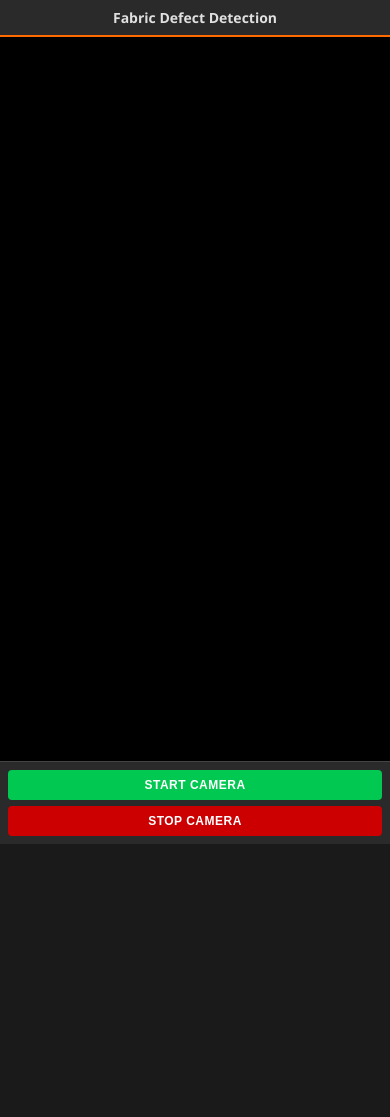
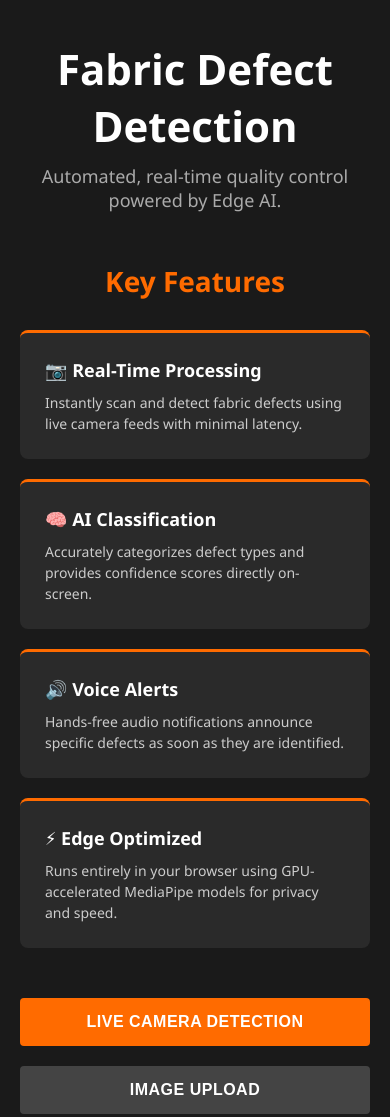
Before and after one commit to NorielFabella/fabric-defect-detection-system, a plain HTML site: page index.html in a window 390 px wide. Before the commit the page ends 844 px from the top, so only its background shows below. Drawn offline with Linux system fonts and the light colour scheme.

Commit message:
Added Landing Page V2

```diff
--- a/app.js
+++ b/app.js
@@ -111,6 +111,47 @@ function speakDefect(label) {
     lastSpokenLabel = normalized;
     lastSpokenTime = now;
 }
+
+// ---------------------------
+// UI ROUTING & NAVIGATION
+// ---------------------------
+
+const viewLanding = document.getElementById('view-landing');
+const viewLive = document.getElementById('view-live');
+const viewUpload = document.getElementById('view-upload');
+
+const navLiveBtn = document.getElementById('nav-live-btn');
+const navUploadBtn = document.getElementById('nav-upload-btn');
+const backLiveBtn = document.getElementById('back-live-btn');
+const backUploadBtn = document.getElementById('back-upload-btn');
+
+// Navigate to Live Camera
+navLiveBtn.addEventListener('click', () => {
+    viewLanding.classList.add('hidden');
+    viewLive.classList.remove('hidden');
+});
+
+// Navigate to Image Upload
+navUploadBtn.addEventListener('click', () => {
+    viewLanding.classList.add('hidden');
+    viewUpload.classList.remove('hidden');
+});
+
+// Go back from Live Camera
+backLiveBtn.addEventListener('click', () => {
+    // Ensure camera turns off when leaving the page
+    if (!stopBtn.disabled) {
+        stopCamera();
+    }
+    viewLive.classList.add('hidden');
+    viewLanding.classList.remove('hidden');
+});
+
+// Go back from Image Upload
+backUploadBtn.addEventListener('click', () => {
+    viewUpload.classList.add('hidden');
+    viewLanding.classList.remove('hidden');
+});
 
 // ---------------------------
 // INITIALIZE MEDIAPIPE
--- a/index.html
+++ b/index.html
@@ -7,8 +7,48 @@
     <link rel="stylesheet" href="style.css">
 </head>
 <body>
+    <div id="view-landing" class="view active">
+        <div class="landing-content">
+            <header class="hero">
+                <h1>Fabric Defect Detection</h1>
+                <p>Automated, real-time quality control powered by Edge AI.</p>
+            </header>
+
+            <section class="features">
+                <h2>Key Features</h2>
+                <div class="feature-grid">
+                    <div class="feature-card">
+                        <h3>📷 Real-Time Processing</h3>
+                        <p>Instantly scan and detect fabric defects using live camera feeds with minimal latency.</p>
+                    </div>
+                    <div class="feature-card">
+                        <h3>🧠 AI Classification</h3>
+                        <p>Accurately categorizes defect types and provides confidence scores directly on-screen.</p>
+                    </div>
+                    <div class="feature-card">
+                        <h3>🔊 Voice Alerts</h3>
+                        <p>Hands-free audio notifications announce specific defects as soon as they are identified.</p>
+                    </div>
+                    <div class="feature-card">
+                        <h3>⚡ Edge Optimized</h3>
+                        <p>Runs entirely in your browser using GPU-accelerated MediaPipe models for privacy and speed.</p>
+                    </div>
+                </div>
+            </section>
+
+            <div class="action-buttons">
+                <button id="nav-live-btn" class="primary-btn">Live Camera Detection</button>
+                <button id="nav-upload-btn" class="secondary-btn">Image Upload</button>
+            </div>
+        </div>
+    </div>
+
+    <div id="view-live" class="view hidden">
+        <div class="header-bar">
+            <button class="back-btn" id="back-live-btn">← Back to Home</button>
+            <h2>Live Camera Detection</h2>
+        </div>
         <div class="container">
-        <h1>Fabric Defect Detection</h1>
             <div class="video-container">
                 <video id="video" autoplay playsinline></video>
                 <canvas id="canvas"></canvas>
@@ -18,6 +58,20 @@
                 <button id="stopBtn">Stop Camera</button>
             </div>
         </div>
+    </div>
+
+    <div id="view-upload" class="view hidden">
+        <div class="header-bar">
+            <button class="back-btn" id="back-upload-btn">← Back to Home</button>
+            <h2>Image Upload</h2>
+        </div>
+        <div class="container upload-container">
+            <div class="upload-box">
+                <input type="file" id="imageInput" accept="image/*">
+                <p>Select a fabric image to analyze for defects.</p>
+                </div>
+        </div>
+    </div>
 
     <script type="module" src="app.js"></script>
 </body>
--- a/style.css
+++ b/style.css
@@ -8,25 +8,140 @@ body {
     font-family: 'Segoe UI', Tahoma, Geneva, Verdana, sans-serif;
     background-color: #1a1a1a;
     color: #e0e0e0;
-    overflow: hidden;
+    overflow-x: hidden;
     width: 100vw;
     height: 100vh;
 }
 
+/* --- VIEW ROUTING --- */
+.view {
+    display: flex;
+    flex-direction: column;
+    width: 100%;
+    height: 100%;
+}
+
+.view.hidden {
+    display: none !important;
+}
+
+/* --- LANDING PAGE STYLES --- */
+.landing-content {
+    max-width: 1000px;
+    margin: 0 auto;
+    padding: 40px 20px;
+    text-align: center;
+}
+
+.hero h1 {
+    font-size: 42px;
+    color: #ffffff;
+    margin-bottom: 10px;
+    background: none;
+    border: none;
+}
+
+.hero p {
+    font-size: 18px;
+    color: #aaaaaa;
+    margin-bottom: 50px;
+}
+
+.features h2 {
+    font-size: 28px;
+    margin-bottom: 30px;
+    color: #ff6b00;
+}
+
+.feature-grid {
+    display: grid;
+    grid-template-columns: repeat(auto-fit, minmax(220px, 1fr));
+    gap: 20px;
+    margin-bottom: 50px;
+}
+
+.feature-card {
+    background-color: #2a2a2a;
+    padding: 25px;
+    border-radius: 8px;
+    border-top: 3px solid #ff6b00;
+    text-align: left;
+}
+
+.feature-card h3 {
+    margin-bottom: 10px;
+    font-size: 18px;
+    color: #ffffff;
+}
+
+.feature-card p {
+    font-size: 14px;
+    color: #cccccc;
+    line-height: 1.5;
+}
+
+.action-buttons {
+    display: flex;
+    justify-content: center;
+    gap: 20px;
+}
+
+.primary-btn {
+    background-color: #ff6b00;
+    color: white;
+    font-size: 16px;
+    padding: 15px 30px;
+}
+
+.primary-btn:hover {
+    background-color: #e66000;
+    box-shadow: 0 0 15px rgba(255, 107, 0, 0.4);
+}
+
+.secondary-btn {
+    background-color: #444;
+    color: white;
+    font-size: 16px;
+    padding: 15px 30px;
+}
+
+.secondary-btn:hover {
+    background-color: #555;
+}
+
+/* --- APP VIEWS STYLES --- */
+.header-bar {
+    display: flex;
+    align-items: center;
+    background-color: #2a2a2a;
+    padding: 12px 20px;
+    border-bottom: 2px solid #ff6b00;
+}
+
+.header-bar h2 {
+    font-size: 18px;
+    margin-left: 20px;
+}
+
+.back-btn {
+    background-color: transparent;
+    color: #ff6b00;
+    border: 1px solid #ff6b00;
+    padding: 6px 12px;
+    font-size: 12px;
+}
+
+.back-btn:hover {
+    background-color: #ff6b00;
+    color: white;
+}
+
 .container {
     width: 100%;
-    height: 100%;
+    height: calc(100% - 50px);
     display: flex;
     flex-direction: column;
     background-color: #0d0d0d;
-}
-
-h1 {
-    background-color: #2a2a2a;
-    padding: 12px;
-    text-align: center;
-    font-size: 18px;
-    border-bottom: 2px solid #ff6b00;
 }
 
 .video-container {
@@ -62,6 +177,26 @@ canvas {
     background-color: #2a2a2a;
     border-top: 1px solid #444;
     justify-content: center;
+    flex-wrap: wrap;
+}
+
+.upload-container {
+    align-items: center;
+    justify-content: center;
+    padding: 40px;
+}
+
+.upload-box {
+    background-color: #2a2a2a;
+    padding: 40px;
+    border-radius: 8px;
+    text-align: center;
+    border: 2px dashed #555;
+}
+
+.upload-box p {
+    margin-top: 15px;
+    color: #aaa;
 }
 
 button {
@@ -76,67 +211,17 @@ button {
     letter-spacing: 0.5px;
 }
 
-#startBtn {
-    background-color: #00c851;
-    color: #fff;
-}
+#startBtn { background-color: #00c851; color: #fff; }
+#startBtn:hover { background-color: #00aa41; box-shadow: 0 0 10px rgba(0, 200, 81, 0.5); }
+#startBtn:active { transform: scale(0.98); }
 
-#startBtn:hover {
-    background-color: #00aa41;
-    box-shadow: 0 0 10px rgba(0, 200, 81, 0.5);
-}
-
-#startBtn:active {
-    transform: scale(0.98);
-}
-
-#stopBtn {
-    background-color: #cc0000;
-    color: #fff;
-}
-
-#stopBtn:hover {
-    background-color: #aa0000;
-    box-shadow: 0 0 10px rgba(204, 0, 0, 0.5);
-}
-
-#stopBtn:active {
-    transform: scale(0.98);
-}
+#stopBtn { background-color: #cc0000; color: #fff; }
+#stopBtn:hover { background-color: #aa0000; box-shadow: 0 0 10px rgba(204, 0, 0, 0.5); }
+#stopBtn:active { transform: scale(0.98); }
 
 /* Responsive Design */
 @media (max-width: 768px) {
-    h1 {
-        font-size: 16px;
-        padding: 10px;
-    }
-
-    .controls {
-        padding: 10px;
-        gap: 8px;
-    }
-
-    button {
-        padding: 8px 16px;
-        font-size: 12px;
-    }
+    .action-buttons { flex-direction: column; }
+    .controls { padding: 10px; gap: 8px; }
+    button { padding: 8px 16px; font-size: 12px; }
 }
-
-@media (max-width: 480px) {
-    h1 {
-        font-size: 14px;
-        padding: 8px;
-    }
-
-    .controls {
-        padding: 8px;
-        gap: 6px;
-        flex-direction: column;
-    }
-
-    button {
-        padding: 8px 12px;
-        font-size: 12px;
-        flex: 1;
-    }
-}
```
Lines whose indentation alone changed are shown as unchanged.
